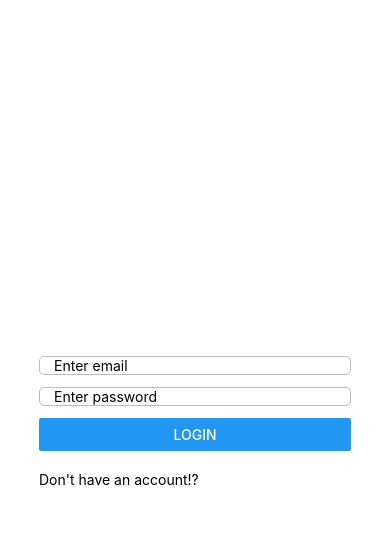
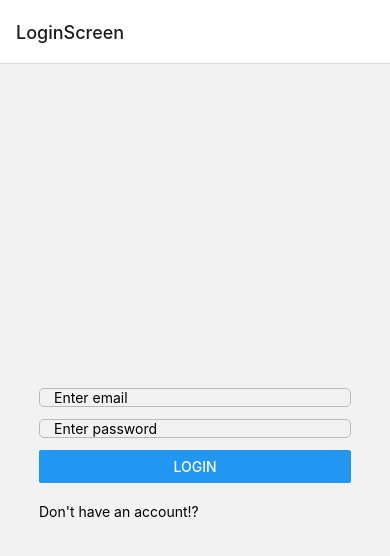
Before and after one commit to Niklas89/MaryaMobile, a React Native app: screen / in a window 390 px wide. Shown: the top 556 px of the page. Built offline with nearby package versions, Linux system fonts and the light colour scheme.

Commit message:
mise en place router

```diff
--- a/App.tsx
+++ b/App.tsx
@@ -1,10 +1,13 @@
-import { StatusBar } from "expo-status-bar";
-import { StyleSheet, Text, View } from "react-native";
+import React from 'react';
+import { NavigationContainer } from '@react-navigation/native';
+import { RootNavigator } from './app/navigation/RootNavigator';
 import LoginScreen from "./app/screens/LoginScreen";
 
 export default function App() {
   return (
-    <>
-    <LoginScreen /></>
+    <NavigationContainer>
+      <RootNavigator />
+    </NavigationContainer>
+    //  <LoginScreen />
   );
 }
--- a/app.json
+++ b/app.json
@@ -4,10 +4,10 @@
     "slug": "MaryaMobile",
     "version": "1.0.0",
     "orientation": "portrait",
-    "icon": "./assets/icon.png",
+    "icon": "./app/assets/icon.png",
     "userInterfaceStyle": "light",
     "splash": {
-      "image": "./assets/splash.png",
+      "image": "./app/assets/splash.png",
       "resizeMode": "contain",
       "backgroundColor": "#ffffff"
     },
@@ -22,12 +22,12 @@
     },
     "android": {
       "adaptiveIcon": {
-        "foregroundImage": "./assets/adaptive-icon.png",
+        "foregroundImage": "./app/assets/adaptive-icon.png",
         "backgroundColor": "#FFFFFF"
       }
     },
     "web": {
-      "favicon": "./assets/favicon.png"
+      "favicon": "./app/assets/favicon.png"
     }
   }
 }
--- /dev/null
+++ b/app/navigation/RootNavigator.tsx
@@ -0,0 +1,21 @@
+import { createNativeStackNavigator } from "@react-navigation/native-stack";
+import Index from "../screens/Index";
+import LoginScreen from "../screens/LoginScreen";
+
+export type RouteParams = {
+    Index: undefined;
+    LoginScreen: undefined;
+};
+
+const Stack = createNativeStackNavigator<RouteParams>();
+
+export const RootNavigator = () => {
+    return (
+        <Stack.Navigator>
+            <Stack.Group>
+                <Stack.Screen name="LoginScreen" component={LoginScreen} />
+                <Stack.Screen name="Index" component={Index} />
+            </Stack.Group>
+        </Stack.Navigator>
+    );
+};
--- /dev/null
+++ b/app/screens/Index.tsx
@@ -0,0 +1,9 @@
+import React from 'react';
+
+const Index = () => {
+    return (
+        <></>
+    );
+};
+
+export default Index;
--- a/package.json
+++ b/package.json
@@ -9,12 +9,16 @@
     "web": "expo start --web"
   },
   "dependencies": {
+    "@react-navigation/native": "^6.0.13",
+    "@react-navigation/native-stack": "^6.9.1",
     "axios": "^1.1.3",
     "expo": "~46.0.16",
     "expo-status-bar": "~1.4.0",
     "react": "18.0.0",
     "react-dom": "18.0.0",
     "react-native": "0.69.6",
+    "react-native-safe-area-context": "4.3.1",
+    "react-native-screens": "~3.15.0",
     "react-native-web": "~0.18.7",
     "react-router-dom": "^6.4.2"
   },
```
Also changed, not shown: app/components/IndexBtn.tsx (added, +9 -0 lines), 1 other file (tests, documents, lock files or other folders).
